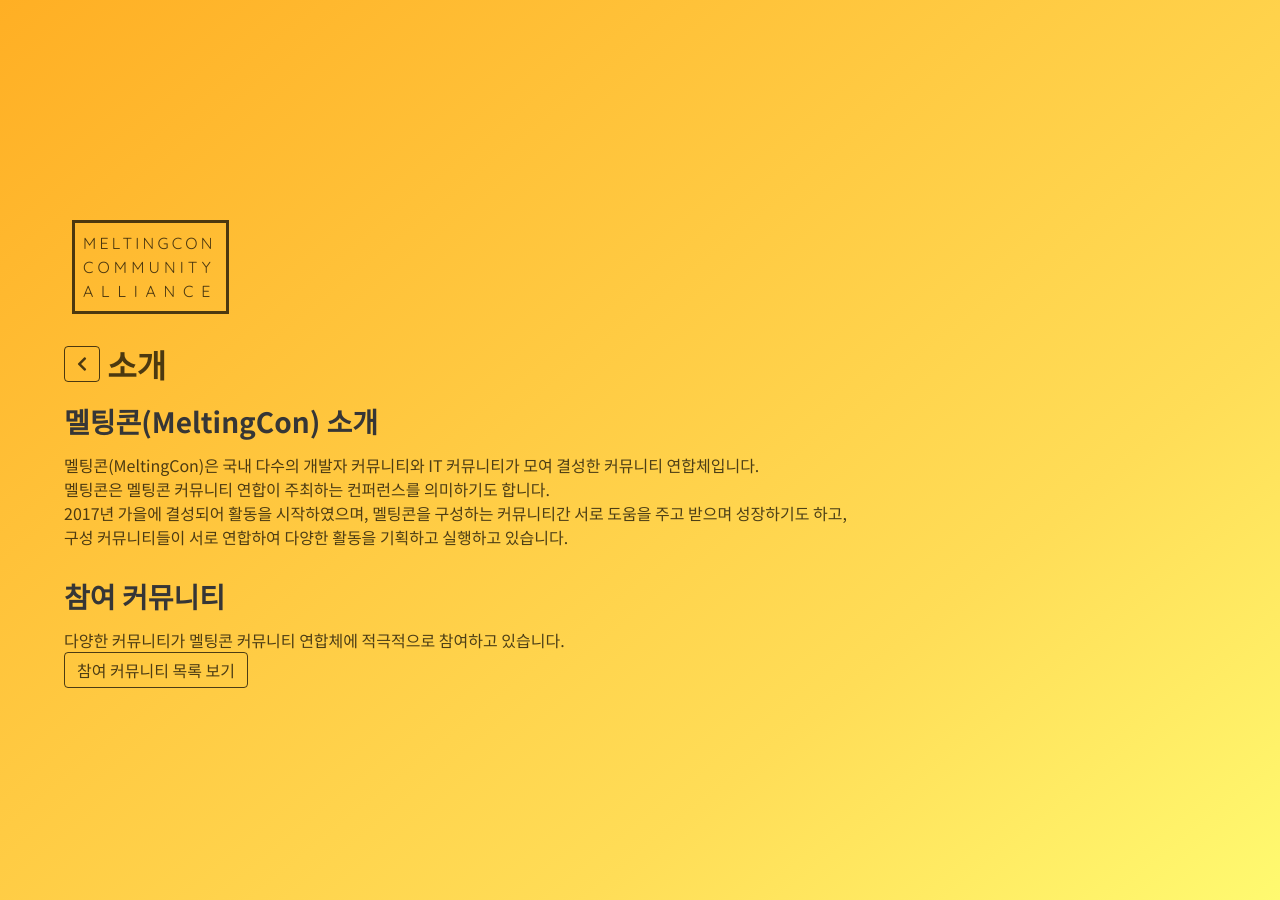
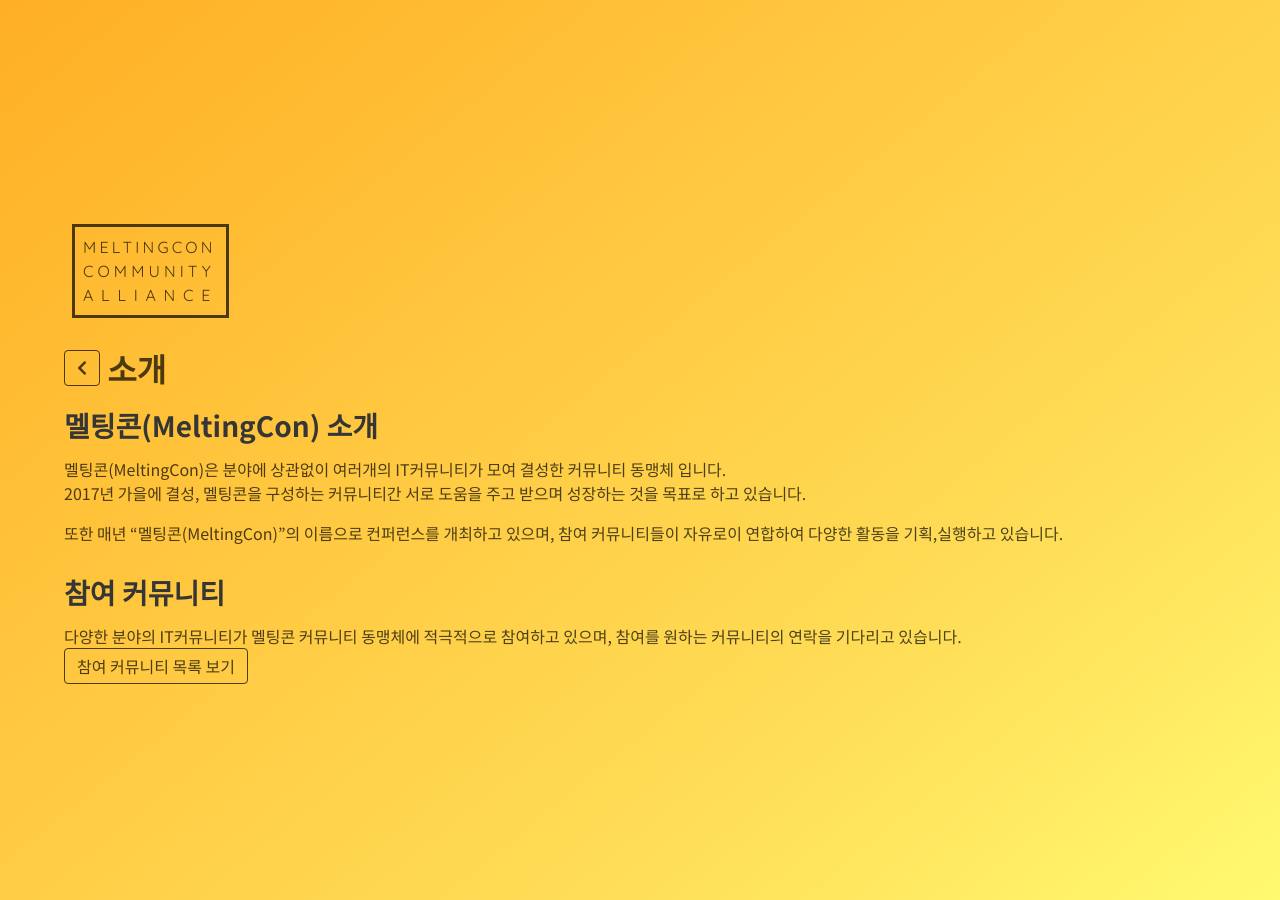
Before and after one commit to meltingcon/meltingcon.github.io, a Jekyll site: the page built from about.md, in a window 1280 px wide. Built offline with Jekyll 4.4.1, drawn with Linux system fonts in a browser that asks for light colours.

Commit message:
Update about.md
새로 쓰는 것 보다 기존문장에서 좀 더 구체화 하여 수정 하였습니다.

```diff
--- a/about.md
+++ b/about.md
@@ -5,12 +5,13 @@
 ---
 
 ## 멜팅콘(MeltingCon) 소개
-멜팅콘(MeltingCon)은 국내 다수의 개발자 커뮤니티와 IT 커뮤니티가 모여 결성한 커뮤니티 연합체입니다.
-멜팅콘은 멜팅콘 커뮤니티 연합이 주최하는 컨퍼런스를 의미하기도 합니다.
-2017년 가을에 결성되어 활동을 시작하였으며, 멜팅콘을 구성하는 커뮤니티간 서로 도움을 주고 받으며 성장하기도 하고,
-구성 커뮤니티들이 서로 연합하여 다양한 활동을 기획하고 실행하고 있습니다.
+멜팅콘(MeltingCon)은 분야에 상관없이 여러개의 IT커뮤니티가 모여 결성한 커뮤니티 동맹체 입니다.
+2017년 가을에 결성, 멜팅콘을 구성하는 커뮤니티간 서로 도움을 주고 받으며 성장하는 것을 목표로 하고 있습니다.
+
+또한 매년 "멜팅콘(MeltingCon)"의 이름으로 컨퍼런스를 개최하고 있으며,
+참여 커뮤니티들이 자유로이 연합하여 다양한 활동을 기획,실행하고 있습니다.
 
 ## 참여 커뮤니티
-다양한 커뮤니티가 멜팅콘 커뮤니티 연합체에 적극적으로 참여하고 있습니다.
+다양한 분야의 IT커뮤니티가 멜팅콘 커뮤니티 동맹체에 적극적으로 참여하고 있으며, 참여를 원하는 커뮤니티의 연락을 기다리고 있습니다.
 <a class="button is-inverted is-outlined is-warning" href='{{ "/members/" | prepend: site.baseurl }}'>
 참여 커뮤니티 목록 보기</a>
```
